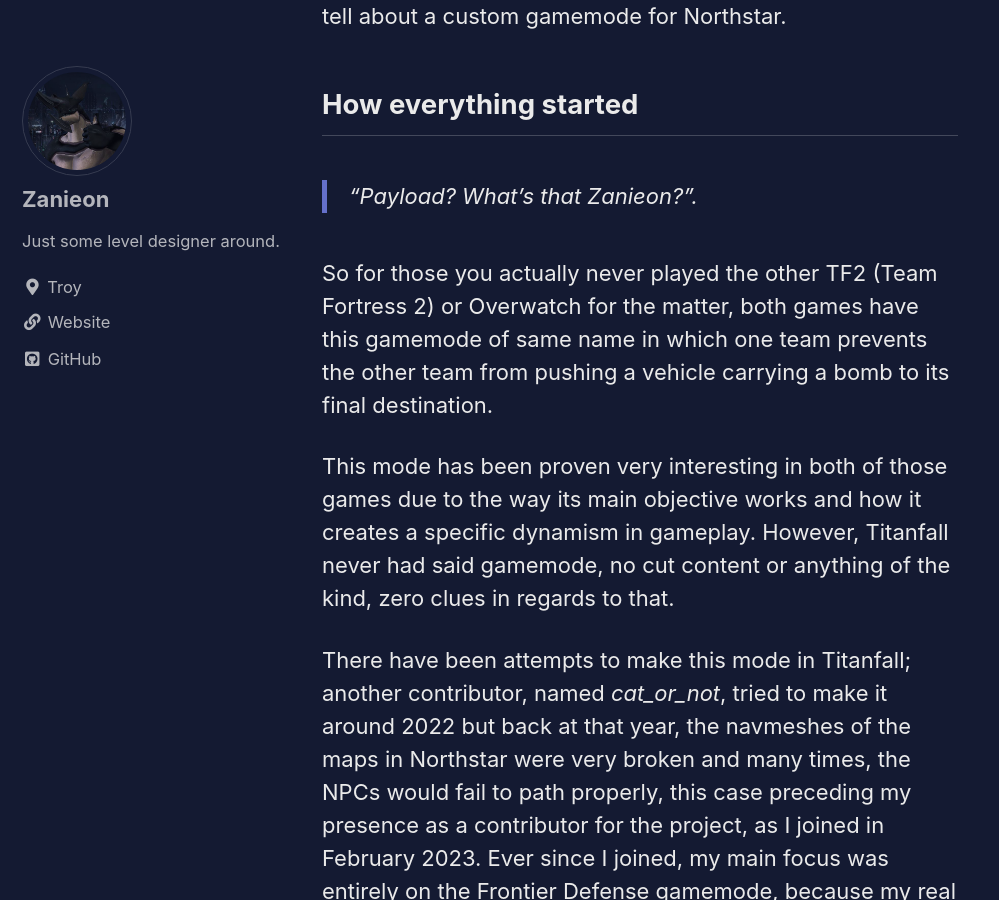
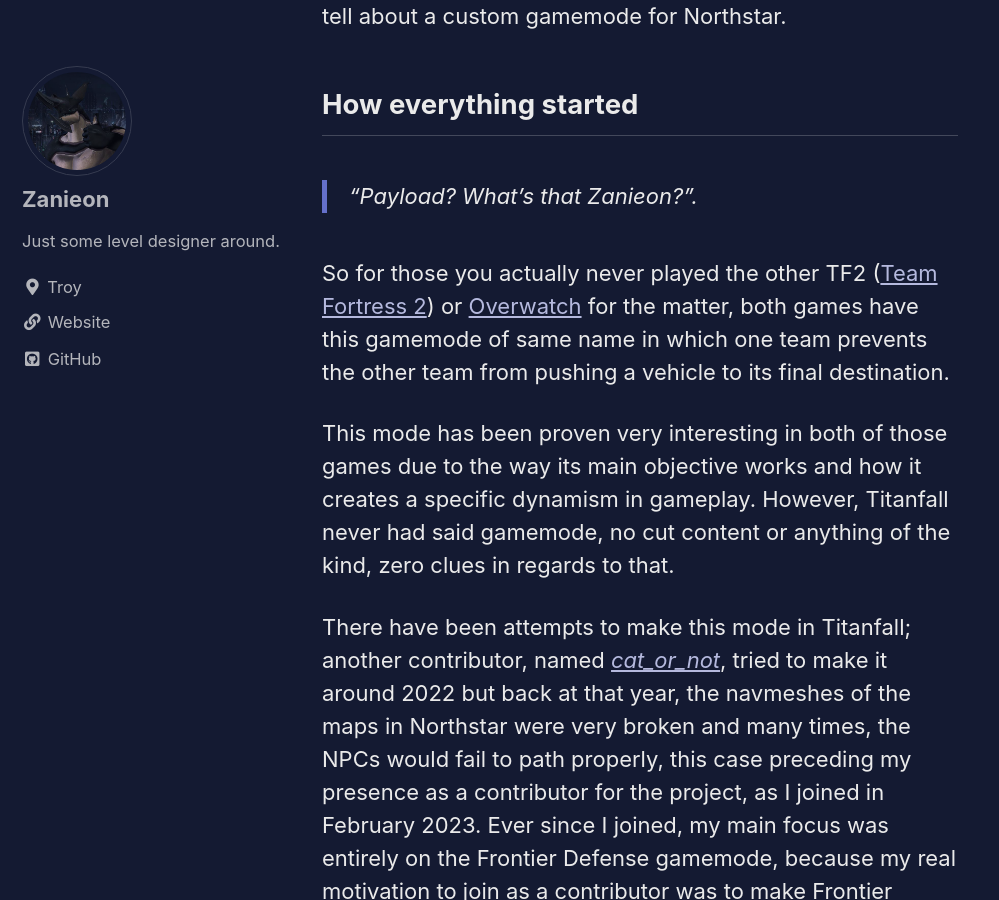
Before and after one commit to R2Northstar/NorthstarBlog, a Jekyll site: the page built from _posts/2024-08-26-payload-gamemode.md, in a window 1280 px wide and 900 px high, scrolled down 647 px. Shown: the whole window, without its empty margins (0-999 px from the left). Built offline with Jekyll 4.4.1, drawn with Linux system fonts in a browser that asks for light colours; cached includes are drawn as plain includes.

Commit message:
feat: add external links to Payload mode wiki pages

```diff
--- a/_posts/2024-08-26-payload-gamemode.md
+++ b/_posts/2024-08-26-payload-gamemode.md
@@ -15,22 +15,23 @@
 
 > "Payload? What's that Zanieon?".
 
-So for those you actually never played the other TF2 (Team
-Fortress 2) or Overwatch for the matter, both games have this gamemode of same name in
-which one team prevents the other team from pushing a vehicle carrying a bomb to its final
-destination.
+So for those you actually never played the other TF2
+([Team Fortress 2](https://wiki.teamfortress.com/wiki/Payload)) or
+[Overwatch](https://overwatch-archive.fandom.com/wiki/Payload)
+for the matter, both games have this gamemode of same name in which one team prevents the
+other team from pushing a vehicle to its final destination.
 
 This mode has been proven very interesting in both of those games due to the way its main
 objective works and how it creates a specific dynamism in gameplay. However, Titanfall never
 had said gamemode, no cut content or anything of the kind, zero clues in regards to that.
 
 There have been attempts to make this mode in Titanfall; another contributor, named
-*cat_or_not*, tried to make it around 2022 but back at that year, the navmeshes of the maps in
-Northstar were very broken and many times, the NPCs would fail to path properly, this case
-preceding my presence as a contributor for the project, as I joined in February 2023. Ever since
-I joined, my main focus was entirely on the Frontier Defense gamemode, because my real
-motivation to join as a contributor was to make Frontier Defense work properly on Northstar,
-which back then wasn't also working as intended due the same reason of navmeshes and
+[*cat_or_not*](https://github.com/catornot), tried to make it around 2022 but back at that year,
+the navmeshes of the maps in Northstar were very broken and many times, the NPCs would fail to
+path properly, this case preceding my presence as a contributor for the project, as I joined
+in February 2023. Ever since I joined, my main focus was entirely on the Frontier Defense gamemode,
+because my real motivation to join as a contributor was to make Frontier Defense work properly
+on Northstar, which back then wasn't also working as intended due the same reason of navmeshes and
 other issues.
 
 ## Payload coming to reality
```
